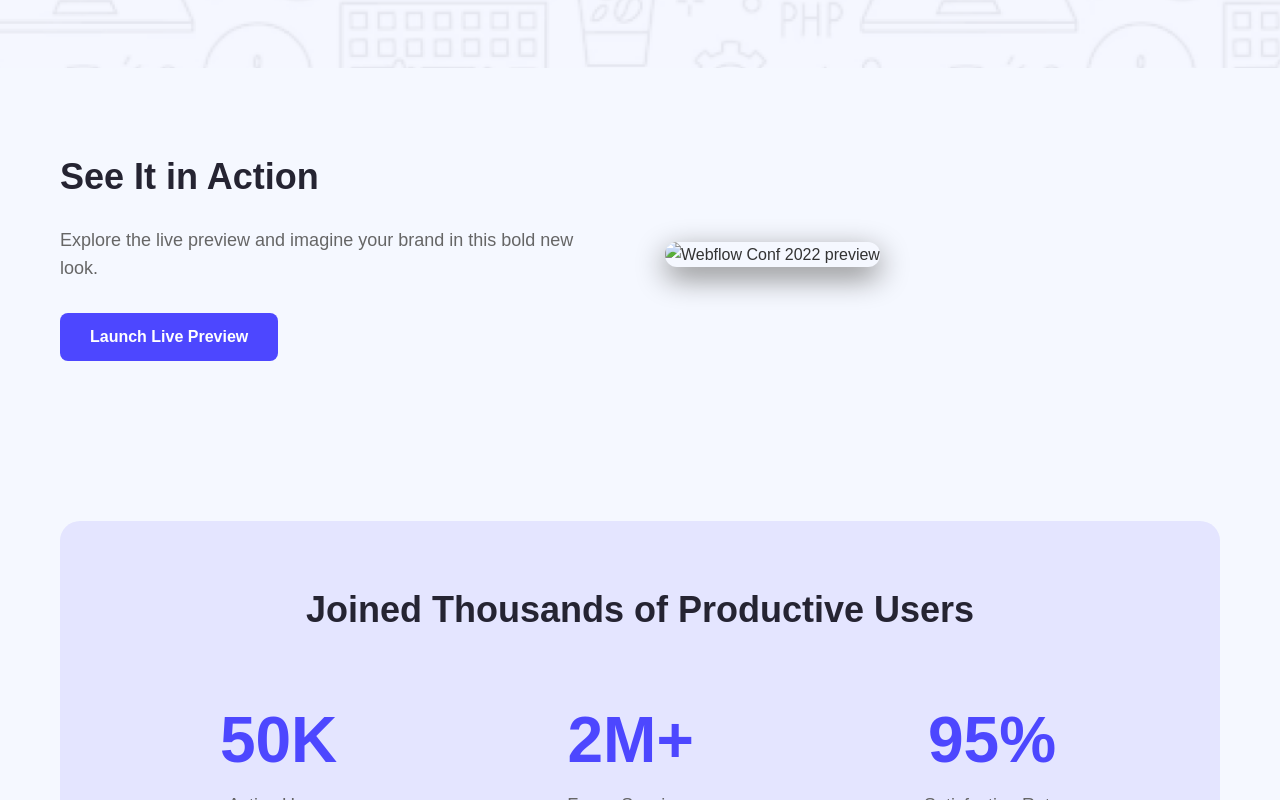
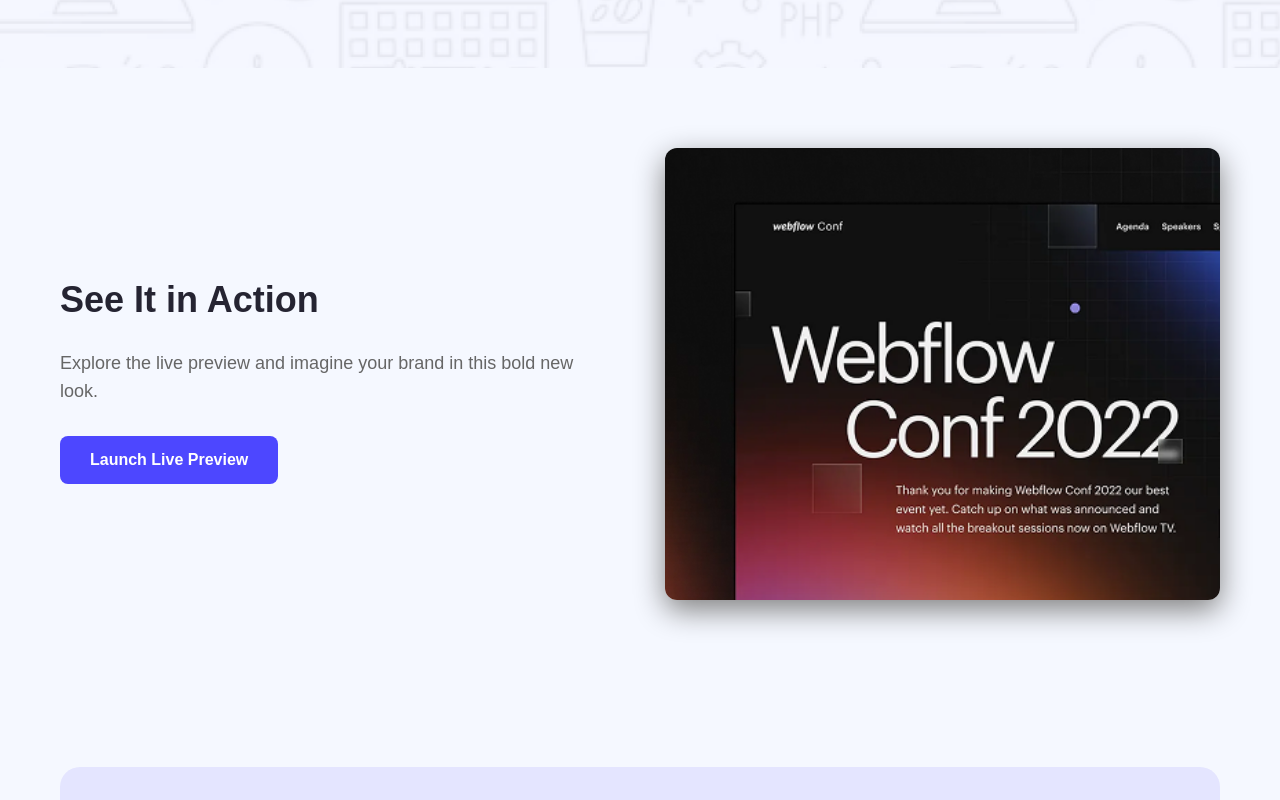
Before and after one commit to DevCat-exe/B12A01, a plain HTML site: page index.html in a window 1280 px wide. Shown: the part 732-1532 px from the top of the page. Drawn offline with Linux system fonts and the light colour scheme; the site is published under a folder, as on GitHub Pages, so addresses that start at the root find nothing.

Commit message:
another try

```diff
--- a/index.html
+++ b/index.html
@@ -34,7 +34,7 @@
             <button class="cta-button">Launch Live Preview</button>
           </div>
           <div class="action-image">
-            <img src="/media/wc-mini.png" alt="Webflow Conf 2022 preview" />
+            <img src="media/wc-mini.png" alt="Webflow Conf 2022 preview" />
           </div>
         </div>
       </div>
```
